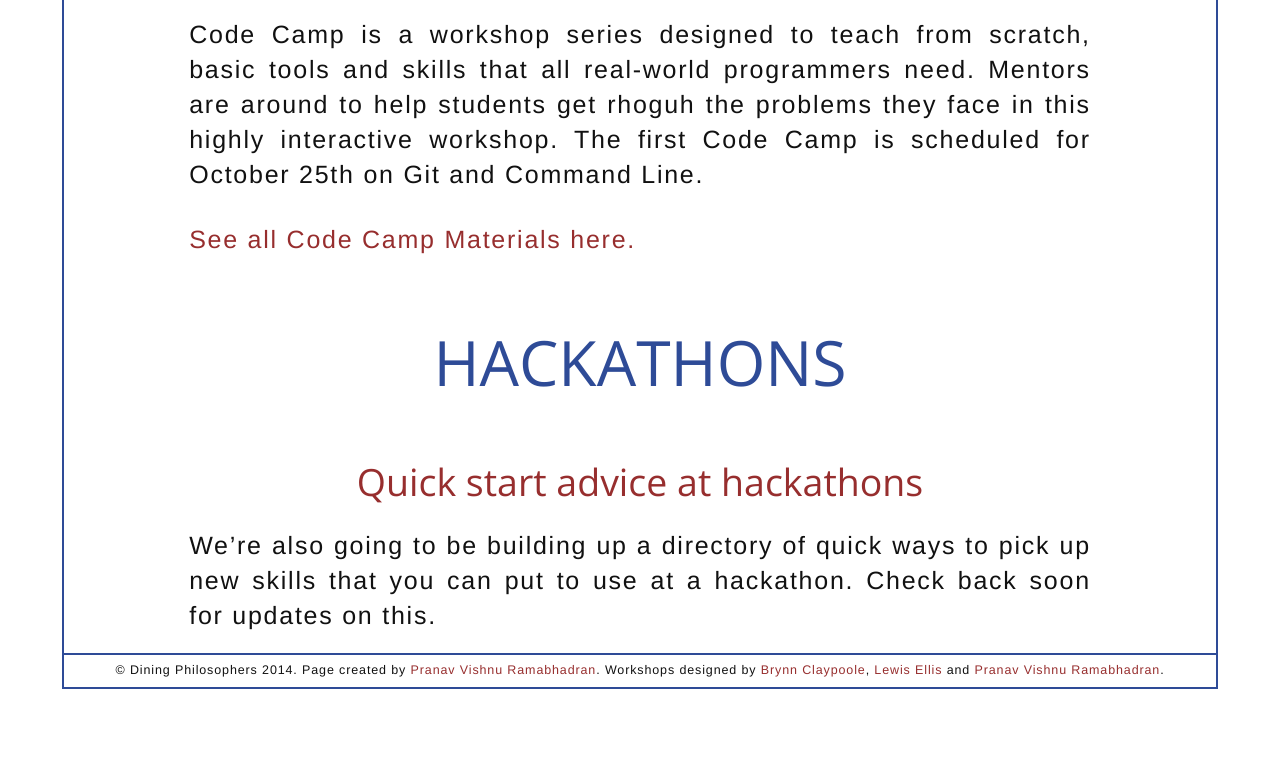
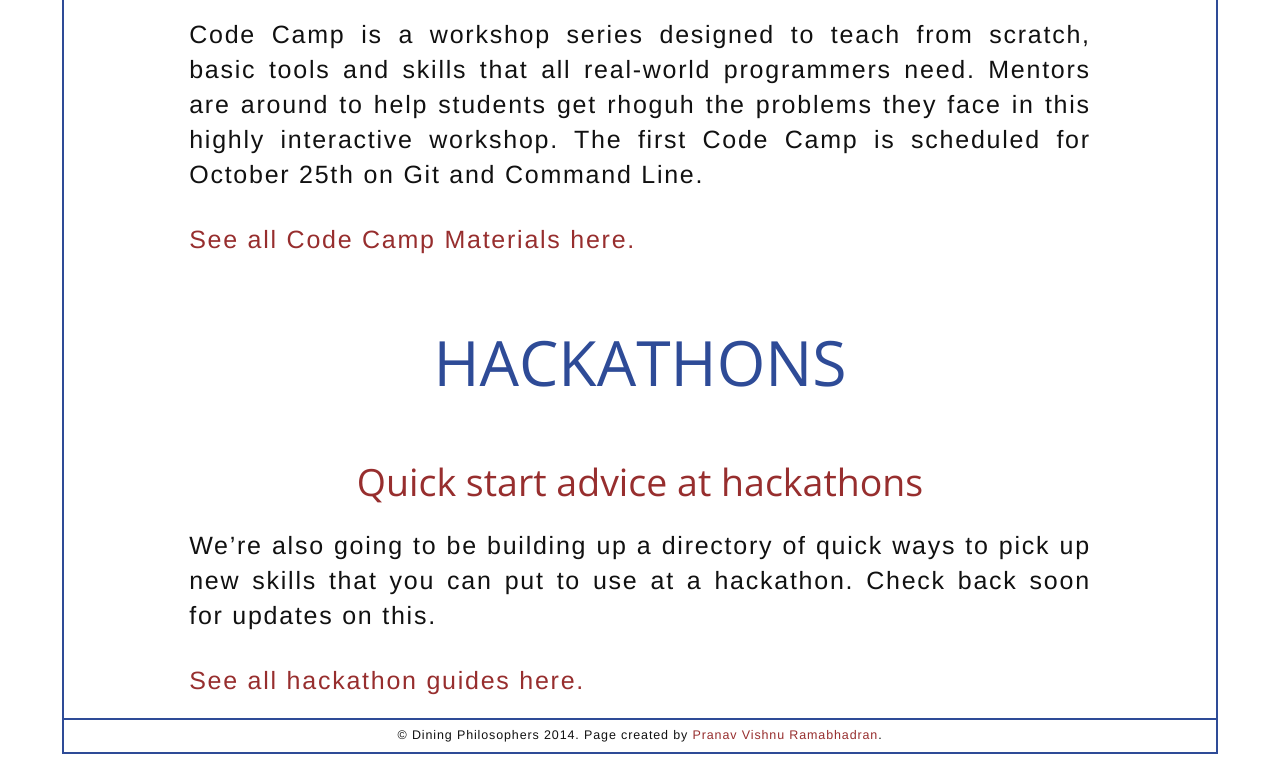
Before and after one commit to dinphil/dinphil.github.io, a plain HTML site: page index.html in a window 1280 px wide. Shown: the part 1893-2677 px from the top of the page. Before the commit the page ends 2612 px from the top, so only its background shows below. Drawn offline with nearby package versions, Linux system fonts and the light colour scheme.

Commit message:
added hackathons page

```diff
--- a/index.html
+++ b/index.html
@@ -221,7 +221,7 @@ img.full-img{
 <p><img class="full-img" src="assets/img/logo.png"><div class="nav-items"><div class="nav-item" id="cw-menu">Code Weekend</div><div class="nav-item" id="cc-menu">Code Camp</div><div class="nav-item" id="hack-menu">Hackathons</div></div></p>
 <h1 id="the-dining-philosophers"><a name="user-content-the-dining-philosophers" href="#the-dining-philosophers" class="headeranchor-link"  aria-hidden="true"><span class="headeranchor"></span></a>The Dining Philosophers</h1>
 <h2 id="hacking-and-learning"><a name="user-content-hacking-and-learning" href="#hacking-and-learning" class="headeranchor-link"  aria-hidden="true"><span class="headeranchor"></span></a>Hacking And Learning</h2>
-<p>The Dining Philosphers is the Unviersity of Pennsylvania&rsquo;s official COmputer Science Club. This is teh home of the Hacking and Learning Team on the DP that focuses on spreading practical coding education and fostering the hacker community. This website contains a lot of the resources we use to teach code and we&rsquo;re constantly working to make things better. We hope that eventually this will become a great place to find all the tools you need to pick up any skill you might need to build something real.</p>
+<p>The Dining Philosphers is the Unviersity of Pennsylvania&rsquo;s official Computer Science Club. This is teh home of the Hacking and Learning Team on the DP that focuses on spreading practical coding education and fostering the hacker community. This website contains a lot of the resources we use to teach code and we&rsquo;re constantly working to make things better. We hope that eventually this will become a great place to find all the tools you need to pick up any skill you might need to build something real.</p>
 <blockquote>
 <p>These materials have been developed by a lot of people over time and these people are credited with their contributions along with the materials they created.</p>
 </blockquote>
@@ -237,7 +237,8 @@ img.full-img{
 <h1 id="hackathons"><a name="user-content-hackathons" href="#hackathons" class="headeranchor-link"  aria-hidden="true"><span class="headeranchor"></span></a>Hackathons <a id="hack-section"></a></h1>
 <h2 id="quick-start-advice-at-hackathons"><a name="user-content-quick-start-advice-at-hackathons" href="#quick-start-advice-at-hackathons" class="headeranchor-link"  aria-hidden="true"><span class="headeranchor"></span></a>Quick start advice at hackathons</h2>
 <p>We&rsquo;re also going to be building up a directory of quick ways to pick up new skills that you can put to use at a hackathon. Check back soon for updates on this.</p>
-<div class="footer"><p>&copy; Dining Philosophers 2014. Page created by <a href="http://pvrnav.com">Pranav Vishnu Ramabhadran</a>. Workshops designed by <a href="http://github.com/bclay/">Brynn Claypoole</a>, <a href="http://lewisjellis.com/">Lewis Ellis</a> and <a href="http://pvrnav.com">Pranav Vishnu Ramabhadran</a>.</div>
+<p><a href="http://dinphil.github.io/hackathons">See all hackathon guides here.</a></p>
+<div class="footer"><p>&copy; Dining Philosophers 2014. Page created by <a href="http://pvrnav.com">Pranav Vishnu Ramabhadran</a>.</div>
 
 <script src="http://code.jquery.com/jquery-1.11.0.min.js"></script>
 
```
Also changed, not shown: 1 other file.
